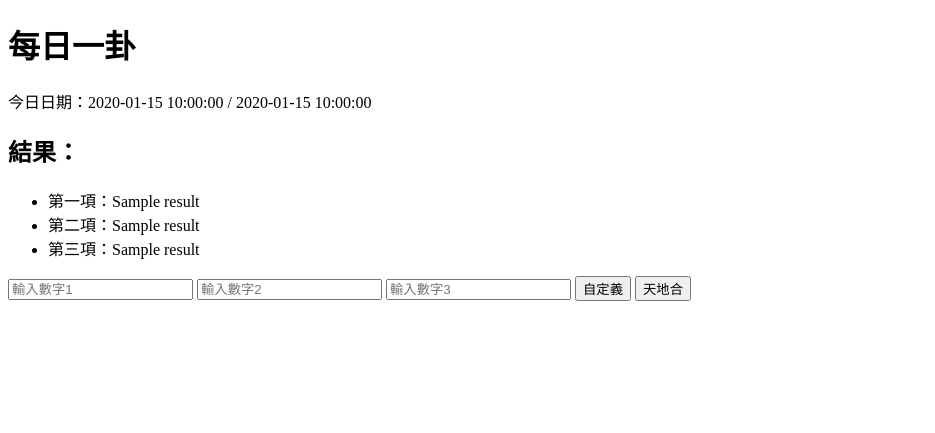
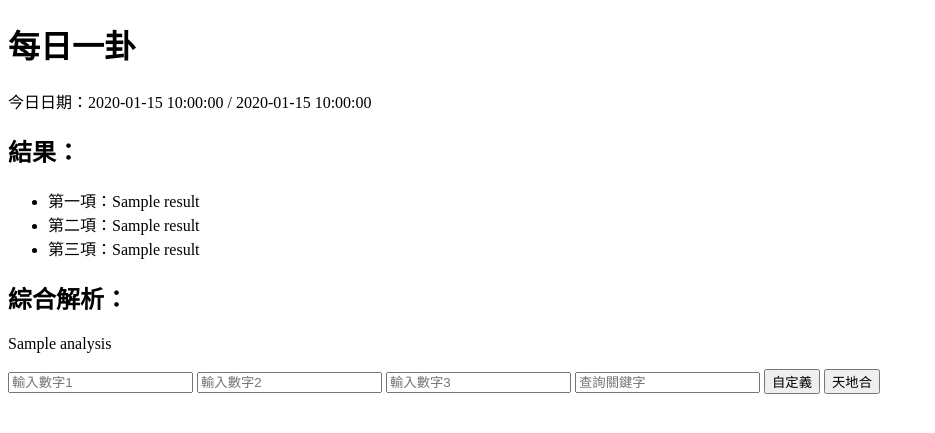
Before and after one commit to gtr0213456/flask-app, a Flask app: template templates/index.html in a window 1280 px wide. Shown: the top 433 px of the page, without its empty margins (0-935 px from the left). Run offline with Flask 3, Linux system fonts and the light colour scheme; the template is opened without the code that fills it: most values are stand-ins (such as "Sample title", 1, 10 or a date in 2020).

Commit message:
index.html

```diff
--- a/templates/index.html
+++ b/templates/index.html
@@ -18,14 +18,20 @@
         </ul>
     {% endif %}
 
+    {% if analysis %}
+        <h2>綜合解析：</h2>
+        <p>{{ analysis }}</p>
+    {% endif %}
+
     {% if error %}
         <p style="color: red;">{{ error }}</p>
     {% endif %}
 
     <form method="POST">
-        <input type="number" name="n1" placeholder="輸入數字1">
-        <input type="number" name="n2" placeholder="輸入數字2">
-        <input type="number" name="n3" placeholder="輸入數字3">
+        <input type="number" name="n1" placeholder="輸入數字1" required>
+        <input type="number" name="n2" placeholder="輸入數字2" required>
+        <input type="number" name="n3" placeholder="輸入數字3" required>
+        <input type="text" name="keyword" placeholder="查詢關鍵字">  <!-- 新增的關鍵字輸入欄位 -->
 
         <button type="submit" name="custom">自定義</button>
         <button type="submit" name="heavenly_union">天地合</button>
```
